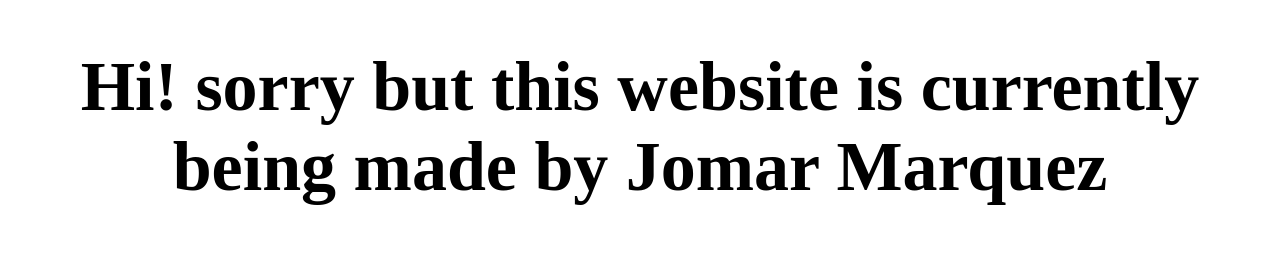
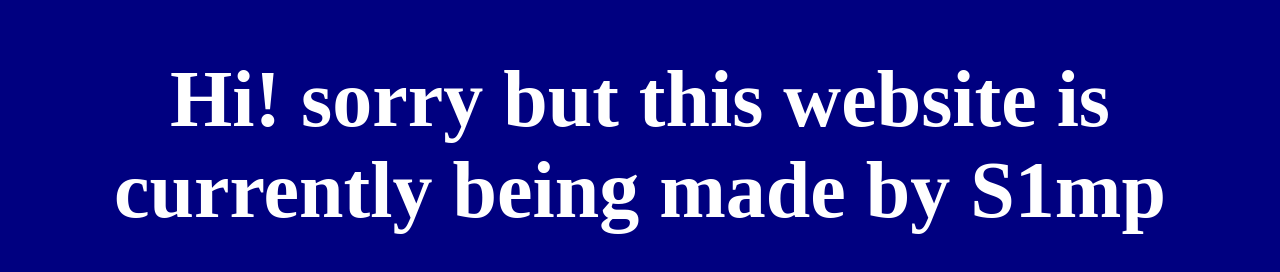
Before and after one commit to JomarMarquez/Yournote, a plain HTML site: page YourNote.html in a window 1280 px wide. Drawn offline with Linux system fonts and the light colour scheme.

Commit message:
Update YourNote.html

```diff
--- a/YourNote.html
+++ b/YourNote.html
@@ -4,15 +4,15 @@
 <head>
     <meta charset="utf-8">
     <title>Your Note Beta: a good digital notebook</title>
-    <h1 id=Title>Hi! sorry but this website is currently being made by Jomar Marquez</h1>
+    <h1 id=Title>Hi! sorry but this website is currently being made by S1mp</h1>
     <style>
         body {
-            background-color: white;
+            background-color: #000080;
         }
 
         #Title {
-            color: black;
-            font-size: 70px;
+            color: White;
+            font-size: 80px;
             text-align: center;
         }
     </style>
```
